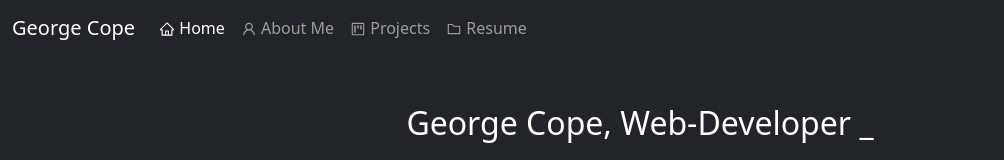
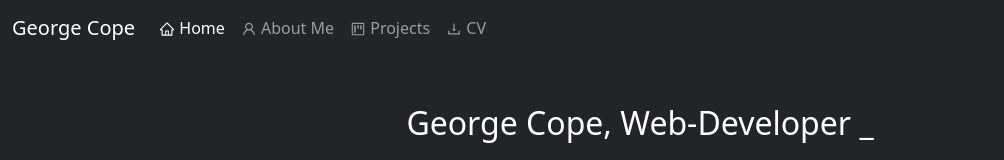
Before and after one commit to MyDryDay/React_Portfolio, a React (Create React App) app: page / in a window 1280 px wide. Shown: the top 160 px of the page, without its empty margins (0-1004 px from the left). Built offline with nearby package versions, Linux system fonts and the light colour scheme.

Commit message:
Corrected link to CV and changed name of the nav item to CV, also changed the icon for CV

```diff
--- a/src/components/Navbar/index.js
+++ b/src/components/Navbar/index.js
@@ -4,8 +4,9 @@ import {
     AiOutlineHome,
     AiOutlineUser,
     AiOutlineProject,
-    AiOutlineFolder
+    AiOutlineDownload
 } from 'react-icons/ai';
+import CV from '../../cv/CV_v1.pdf'
 
 const Navbar = () => {
     const [expanded, setExpanded] = useState(true);
@@ -38,7 +39,7 @@ const Navbar = () => {
                             > <AiOutlineProject style={{marginBottom: '2px'}} /> Projects </Link>
                         </li>
                         <li className='nav-item'>
-                            <a href='https://docs.google.com/document/d/1k9VD8064Edh7Wo7iB2MpGy-24TF85LiKkbcL9fuJSY4/edit?usp=sharing' className='nav-link' target='_blank' rel='noopener noreferrer'> <AiOutlineFolder style={{marginBottom: '2px'}} /> Resume </a>
+                            <a href={CV} className='nav-link' target='_blank' rel='noopener noreferrer'> <AiOutlineDownload style={{marginBottom: '2px'}} /> CV </a>
                         </li>
                     </ul>
                 </div>
```
